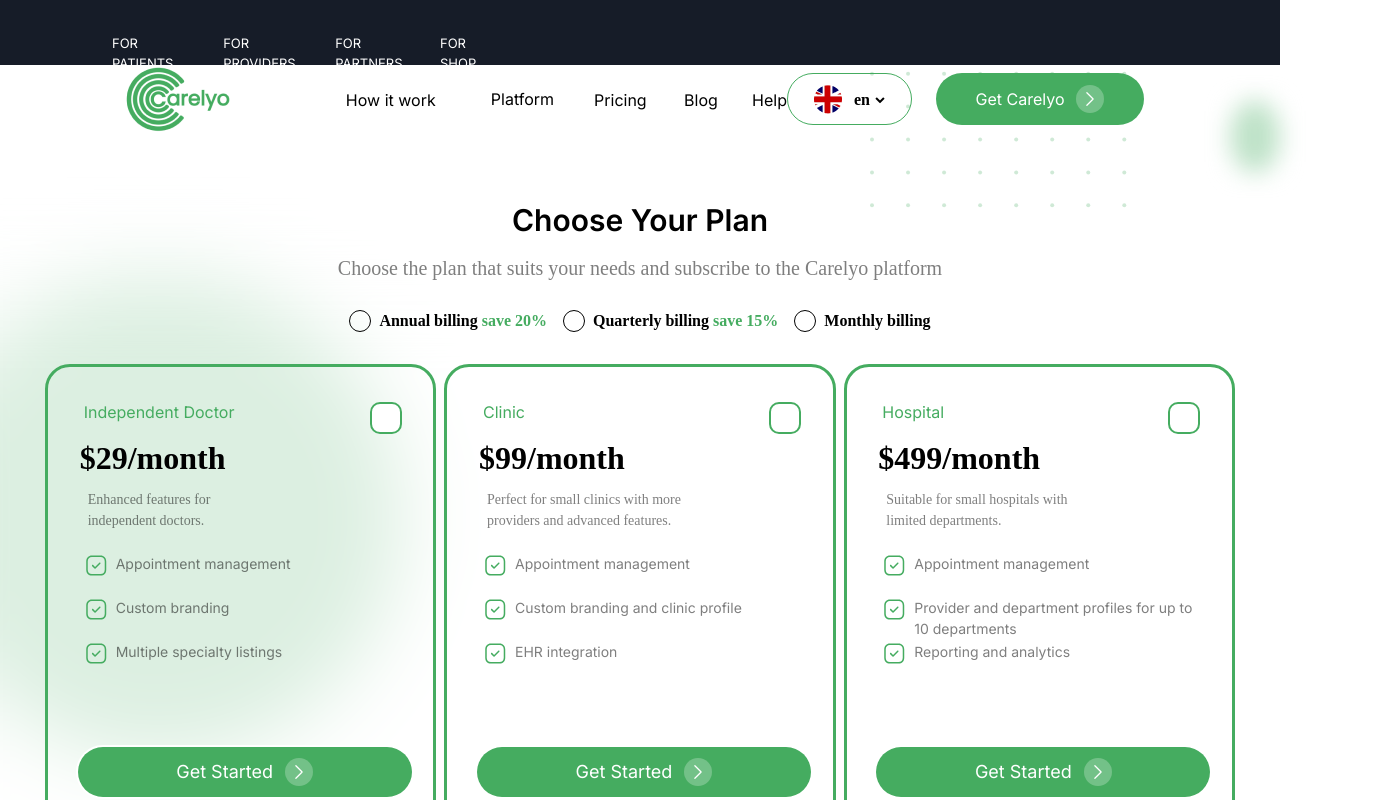
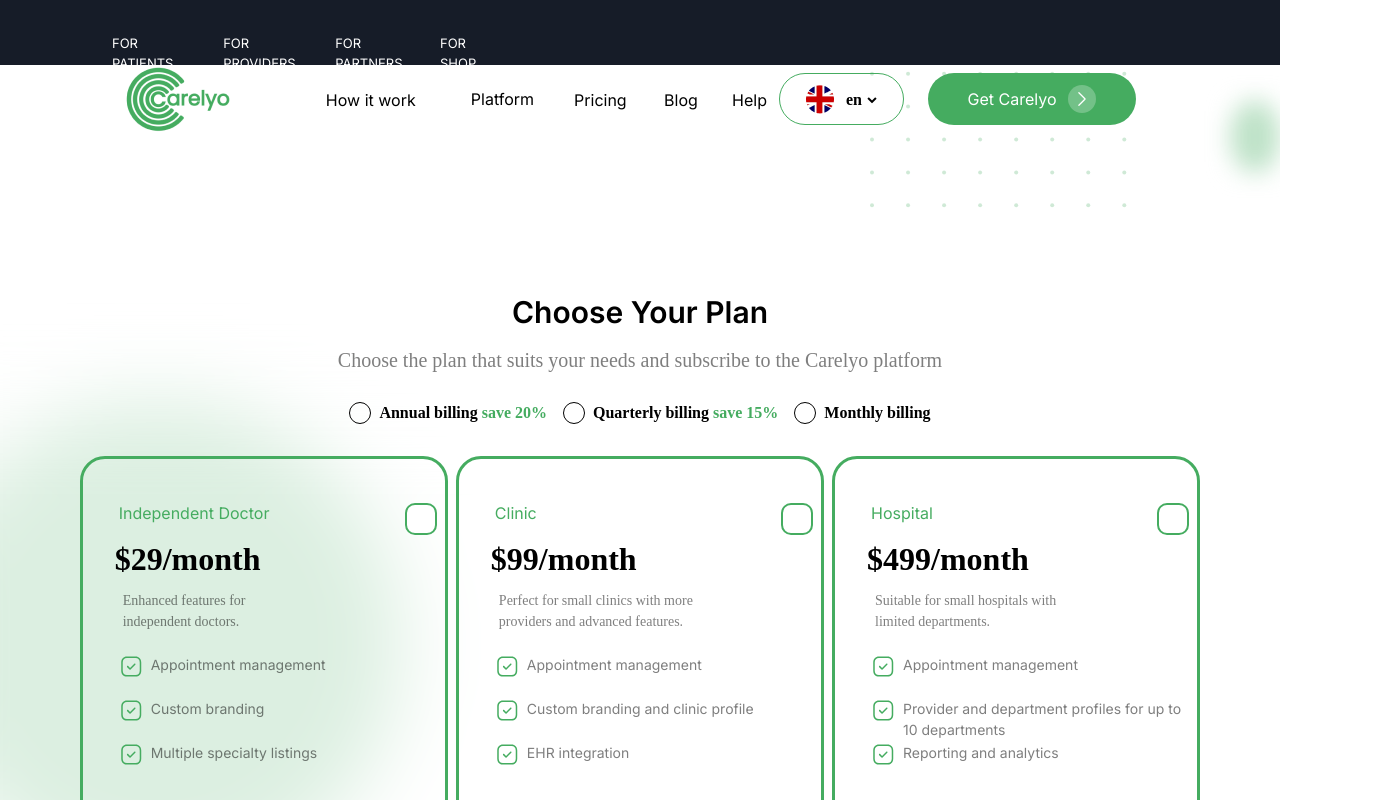
Before and after one commit to meeruu8282/next-mongodb-clerk, a Next.js app: page /providers/pricing in a window 1280 px wide. Shown: the top 800 px of the page, 1398 px wide, since content can reach past the window. Built offline with nearby package versions, Linux system fonts and the light colour scheme.

Commit message:
more css

```diff
--- a/src/app/globals.css
+++ b/src/app/globals.css
@@ -1,6 +1,7 @@
 @tailwind base;
 @tailwind components;
 @tailwind utilities;
+
 
 @layer components {
   .greenBackground {
--- a/src/app/layout.tsx
+++ b/src/app/layout.tsx
@@ -28,7 +28,7 @@
   return (
     <html lang="en">
       <body className={inter.className}>
-        <div className=" h-[157.69px] gap-[24px] z-auto ">
+        <div className=" gap-[24px] max-h-[250px] overflow-hidden sm:overflow-hidden ">
           <div> </div>
           <div className="h-[65px] w-screen bg-[rgba(22,28,40,1)]  flex items-end ">
             <div className="topNavbarInner justify-end ml-28">
@@ -62,7 +62,7 @@
 
         {children}
 
-        <div className="bg-gray-100   flex flex-cool mt-10 ">
+        <div className="bg-gray-100  w-screen flex flex-cool mt-10 ">
           <div className="flex justify-between items-center  mt-5 w-screen h-[270px] p-[0px] pr-[88px] pl-[88px]  ">
             {/* Lägg till flex här */}
             <div className="  w-[332px] h-[114.09px] mt-[-175px] ">
@@ -114,7 +114,6 @@
                   <div className="w-[40px] h-[40px]  rounded-lg flex justify-center items-center bg-[#45AC60]     ">
                     <a
                       className="w-[25px] h-[25px]  "
-                      href="https://www.instagram.com/your_username/"
                       target="_blank"
                       rel="noopener noreferrer"
                     >
@@ -129,7 +128,6 @@
                   <div className="w-[37.33px] h-[40px] radius-[50px]  ">
                     <a
                       className="W-[20px] h-[20px]"
-                      href="https://twitter.com/your_twitter_username"
                       target="_blank"
                       rel="noopener noreferrer"
                     >
@@ -142,11 +140,7 @@
                   </div>
                   <div className="w-[40px] h-[40px] rounded-[100px] bg-[#1877F2] flex justify-center  ">
                     <div className="w-[18px] h-[18px]flex items-center mt-1">
-                      <a
-                        href="https://www.facebook.com/your_facebook_username/"
-                        target="_blank"
-                        rel="noopener noreferrer"
-                      >
+                      <a target="_blank" rel="noopener noreferrer">
                         <FontAwesomeIcon
                           icon={faFacebookF}
                           size="1x"
--- a/src/app/providers/Components/costumBox/customContentBox.tsx
+++ b/src/app/providers/Components/customContentBox.tsx
@@ -1,15 +1,15 @@
 "use client";
-import style from 'costumbox.module.css'
+
 import Image from "next/image";
 import { FontAwesomeIcon } from "@fortawesome/react-fontawesome";
-import Modal from "../popup";
-import CarelyoButton from "../getStartedButton";
-import CheckboxItem, { CheckboxItemProps } from "../checkboxItem";
+import Modal from "../Components/popup";
+import CarelyoButton from "./getStartedButton";
+import CheckboxItem, { CheckboxItemProps } from "./checkboxItem";
 import * as React from "react";
 
-import { useState } from "react";
-import StyledBox from "../styleBox";
-import ToggleableBox from "../ToggleableBoxProps";
+import { useState, useEffect } from "react";
+import StyledBox from "./styleBox";
+import ToggleableBox from "./ToggleableBoxProps";
 import { faL } from "@fortawesome/free-solid-svg-icons";
 
 import Link from "next/link";
@@ -37,6 +37,14 @@
 }) => {
   const [isModalOpen, setModalOpen] = useState(false);
 
+
+
+
+
+
+
+
+
   const handleLinkToPlanSignUp = () => {
     alert("här ska länken vara ");
   };
@@ -44,11 +52,11 @@
   console.log("1a log id ", id);
   return (
     <div
-      className= {` customContentBoxBackgrund w-[100%] max-w-[391.33px]  h-[463px] border-[3px] rounded-[25px] border-[#45AC60] ${
+      className={`  max-w-[391.33px] flex justify-center items-center h-[463px] border-[3px] rounded-[25px] border-[#45AC60] ${
         id === selectedBox ? "bg-[#45AC60]" : ""
       }`}
     >
-      <div className=" w-[333.98px] h-[413.09px] mt-[27.61px] ml-[27.67px] item-center   ">
+      <div className=" w-[333.98px] h-[413.09px] mt-[27.61px] ml-[27.67px]    ">
         <div className="w-[333.98px] flex justify-between h-[32px] p-2  ">
           <div
             className={`justify-between items-center w-[224px] h-[26px] text-[#45AC60] ${
@@ -113,8 +121,9 @@
           ))}
         </div>
 
-        <div className=" mt-[80px]  justify-center items-center  rounded-[35px] border-2 border-[white]">
+        <div className=" flex mt-[80px] justify-center items-center rounded-[35px]  border-[white] mr-4 z-10">
           <CarelyoButton
+
             buttonText={buttonText}
             size="large"
             color="primary"
--- a/src/app/providers/Components/getStartedButton.tsx
+++ b/src/app/providers/Components/getStartedButton.tsx
@@ -1,8 +1,11 @@
 import Link from "next/link";
 import React from "react";
+
+type ButtonSize = "sb" | "mb" | "lb" | "vLB" | "jCb" | "gCb";
 interface CarelyoButtonProps {
+
   buttonText?: string;
-  buttonSize?: "sb" | "mb" | "lb" | "vLB" | "jCb" | "gCb"
+  buttonSize?: ButtonSize;
   size?: "small" | "medium" | "large";
   color?: "primary" | "secondary" | "third";
   className?: string;
@@ -16,7 +19,7 @@
   size = "medium",
   color = "primary",
   className = "",
-  buttonSize = "mb",
+  buttonSize = "lb",
   linkMeTo
 }) => {
   const baseClass = "carelyoButton ";
@@ -26,7 +29,7 @@
     large: "text-lg",
   };
   const buttonSizeClasses = {
-    sb: "w-[12px] h-[12px]",
+    sb: "w-[12px] h-[12px] ",
     mb: "w-[208px] h-[52px]",
     lb: "w-[333.98px] h-[50px]",
     vLB: " w-[181px] h-[72px]",
@@ -46,11 +49,11 @@
       onClick={onClick}
       className={`${baseClass} ${colorClasses[color]} ${sizeClasses[size]} ${buttonSizeClasses[buttonSize]} } ${className}`}
     >
-      <div className="  rounden-full ">
-        <div className="carelyoButtonText flex items-center justify-center w-full  ">
+      <div className="  ">
+        <div className="carelyoButtonText flex items-center justify-center   ">
           {buttonText}
           <div className="ml-3">
-            <div className="h-[28px] w-[28px] rounded-[100px] flex justify-center items-center bg-[#FFFFFF] bg-opacity-[25%]">
+            <div className="rounded-[100px] flex justify-center items-center bg-[#FFFFFF] bg-opacity-[25%]">
               <svg
                 xmlns="http://www.w3.org/2000/svg"
                 fill="none"
--- a/src/app/providers/Components/navbar.tsx
+++ b/src/app/providers/Components/navbar.tsx
@@ -26,7 +26,7 @@
           />
         </Link>
 
-        <div className="flex items-center justify-between p-4 ">
+        <div className="flex items-center justify-between p-4 mr-2 ">
           <div className="flex items-center gap-10 ">
             <div className="hidden md:flex items-center gap-10 z-[1000px]">
 
@@ -84,12 +84,12 @@
               </Link>
 
               <Link href="/providers/help" className="text-black gap-[5px}">
-                <nav className="flex text-1xl h-[22px] text-[16px]">Help</nav>
+                <nav className="flex text-1xl h-[22px] text-[16px] ">Help</nav>
               </Link>
             </div>
           </div>
 
-          <div className="hidden md:flex gap-6  justify-center ">
+          <div className="hidden md:flex gap-6  justify-center ml-3">
             <div className="flex  w-[125px] h-[52px] border-[1px] border-[#45AC60] rounded-[35px] justify-center items-center  gap-3 ">
               <div className=" w-[28px] h-[28px] flex justify-center items-center ">
                 <Image
--- a/src/app/providers/Components/superCharge.tsx
+++ b/src/app/providers/Components/superCharge.tsx
@@ -6,7 +6,7 @@
 
 const SuperCharge: React.FC = () => {
   return (
-    <div className=" relative w-[1280px]   lg:w-[1000px]  md:w-[800px] md:h-[380px] h-[446px] mt-[100px]">
+    <div className=" relative  sm:visible sm:w-auto h-[446px] mt-[100px] ">
       {/* Green background container */}
       <div className="greenBackground w-[1258px]  h-[373px] rounded-[40px]  ">
         <div className=" absolute top-[35px] left-[271px]">
--- a/src/app/providers/howItWorks/HowItWorksPatien.tsx
+++ b/src/app/providers/howItWorks/HowItWorksPatien.tsx
@@ -25,7 +25,7 @@
           layout="fixed"
           width={546}
           height={307}
-          src="/NewMacbookProMockupFrontView1.png"
+          src="/NewMacbookProMockupFrontView.png"
           alt=""
 
         />
--- a/src/app/providers/howItWorks/howItWorksPartFive.tsx
+++ b/src/app/providers/howItWorks/howItWorksPartFive.tsx
@@ -32,7 +32,7 @@
               layout="fixed"
               width={210}
               height={380}
-              src="/"
+              src="/mobilePhonehowitworksimage707.png"
               alt="mobilephone"
 
             />
--- a/src/app/providers/howItWorks/howitWork.css
+++ /dev/null
@@ -1,32 +0,0 @@
-/* Optional: Set up a basic CSS reset */
-* {
-    box-sizing: border-box;
-    margin: 0;
-    padding: 0;
-  }
-
-  body, html {
-    width: 100%;
-    height: 100%;
-  }
-
-  /* Add styles for your components */
-  .flex {
-    display: flex;
-  }
-
-  .justify-center {
-    justify-content: center;
-  }
-
-  .items-center {
-    align-items: center;
-  }
-
-  .h-screen {
-    height: 100vh;
-  }
-
-  .mb-4 {
-    margin-bottom: 16px;
-  }
--- a/src/app/providers/pricing/page.tsx
+++ b/src/app/providers/pricing/page.tsx
@@ -1,7 +1,7 @@
 "use client";
 import React from "react";
 
-import CustomContentBox from "../Components/costumBox/customContentBox";
+import CustomContentBox from "../Components/customContentBox";
 import { useState } from "react";
 import SuperCharge from "../Components/superCharge";
 
@@ -17,12 +17,12 @@
     <div className="flex flex-col justify-center items-center min-h-screen ">
       <BlurBackGroundDesign />
 
-      <div className=" flex flex-col justify-center items-center left-[125px] mt-11 ">
+      <div className=" flex flex-col justify-center items-center  mt-11 ">
         <div className="w-[921px] h-[108px] flex flex-col text-center ">
           <h1 className=" md:text-3xl text-xl font-semibold ">
             Choose Your Plan
           </h1>
-          <div className=" sm:text-xl text-[11px] leading-[32px] opacity-50 font-[Poppins] font-normal mt-4">
+          <div className=" sm:text-xl text-[14px] leading-[32px] opacity-50 font-[Poppins] font-normal mt-4">
             <h2>
               Choose the plan that suits your needs and subscribe to the Carelyo
               platform
@@ -30,24 +30,24 @@
           </div>
         </div>
       </div>
-      <div className="w-[1100px] h-[22px] flex mb-8  justify-center items-center ">
+      <div className="w-[1100px] h-[22px] flex mb-8  justify-center items-center  ">
         <div className=" hover:border-[#45AC60]  w-[22px] h-[22px] border border-black rounded-full mr-2 flex "></div>
         <div className=" flex text-[16px] font-[Popins] font-semibold  pr-4  ">
-          <h3 className="pr-1">Annual billing </h3>
-          <p className="text-[#45AC60] "> save 20% </p>
+          <h3 className="pr-1  text-[12px] sm:text-[16px]">Annual billing </h3>
+          <p className="text-[#45AC60]  text-[12px] sm:text-[16px] "> save 20% </p>
         </div>
         <div className="w-[22px] h-[22px] border border-black rounded-full mr-2 hover:border-[#45AC60]  "></div>
         <div className="text-[16px] font-[Popins] flex pr-4 font-semibold">
-          <h3 className="pr-1">Quarterly billing </h3>{" "}
-          <p className="text-[#45AC60]">save 15%</p>{" "}
+          <h3 className="pr-1 text-[12px] sm:text-[16px]">Quarterly billing </h3>
+          <p className="text-[#45AC60]  text-[12px] sm:text-[16px]">save 15%</p>
         </div>
         <div className="w-[22px] h-[22px] border border-black rounded-full mr-2 hover:border-[#45AC60] "></div>
-        <div className="text-[16px] font-[Popins] flex font-semibold">
+        <div className=" text-[12px] sm:text-[16px] font-[Popins] flex font-semibold">
           <h3>Monthly billing</h3>
         </div>
       </div>
       <div></div>
-      <div className="flex  justify-between w-[1190px] h-[463px]">
+      <div className="flex flex-col md:flex-row justify-between  w-auto sm:w-[1120px] h-auto overflow-hidden">
         <CustomContentBox
           title="Independent Doctor"
           monthlyCost="$29/month"
```
Also changed, not shown: src/app/providers/howItWorks/page.tsx (+21 -15 lines), public/NewMacbookProMockupFrontView.png (added), src/app/providers/Components/costumBox/costumbox.module.css (deleted).
